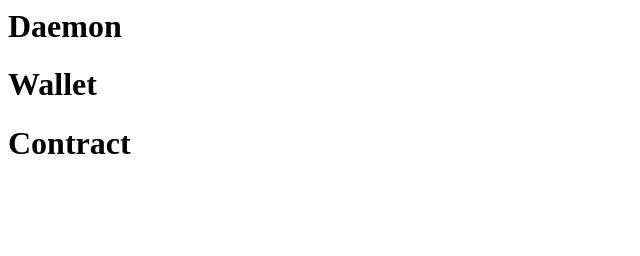
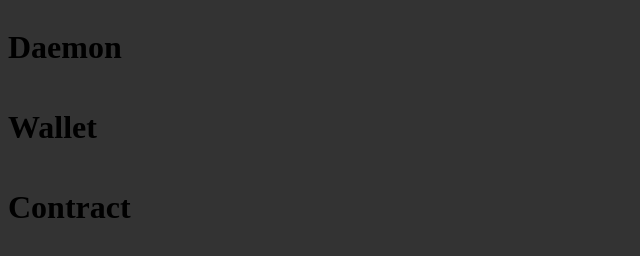
Before and after one commit to ivnkhr/dero-sc-multisig, a plain HTML site: page index.html in a window 1280 px wide. Shown: the whole page, without its empty margins (0-640 px from the left). Drawn offline with nearby package versions, Linux system fonts and the light colour scheme.

Commit message:
Update index.html

```diff
--- a/index.html
+++ b/index.html
@@ -5,8 +5,14 @@
       integrity="sha256-FgpCb/KJQlLNfOu91ta32o/NMZxltwRo8QtmkMRdAu8="
       crossorigin="anonymous"></script>
     <style>
-      .body{
+      body{
         background-color: #333;
+      }
+      .row{
+        display: flex;
+      }
+      .col{
+        flex: 50%;
       }
     </style>
   </head>
```
